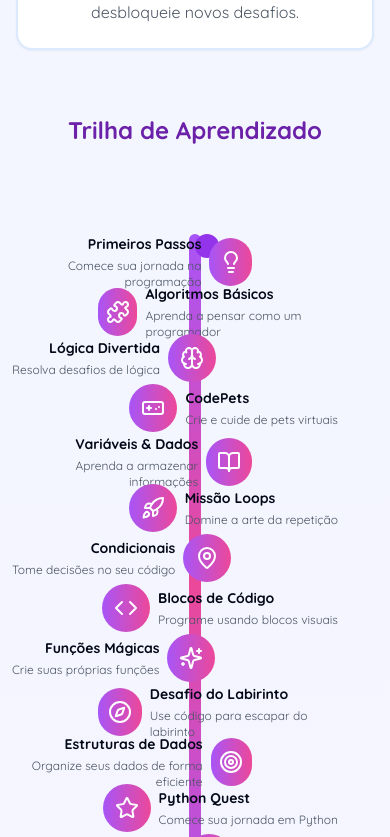
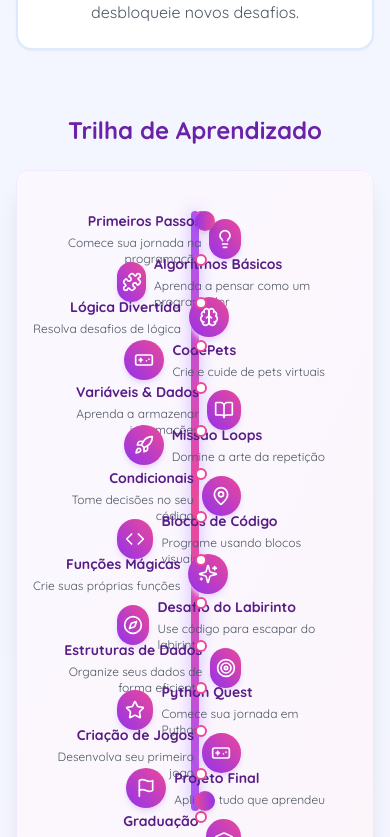
Before and after one commit to heliocmt/kidev, a React (Vite) app: page / in a window 390 px wide. Shown: the part 1967-2804 px from the top of the page. Built offline with nearby package versions, Linux system fonts and the light colour scheme.

Commit message:
Refactor: Improve learning path design
Improve the visual design of the learning path line and items.

```diff
--- a/src/components/LearningPath.tsx
+++ b/src/components/LearningPath.tsx
@@ -50,20 +50,20 @@ const PathStep: React.FC<PathStepProps> = ({
       transition={{ delay: delay * 0.1, duration: 0.5 }}
       className={cn(
         "absolute transform",
-        position === 'left' ? '-translate-x-full -left-5' : 'translate-x-0 right-5',
+        position === 'left' ? '-translate-x-full -left-4' : 'translate-x-0 right-4',
       )}
       style={{ top: `${(step - 1) * (100 / 14)}%` }}
     >
       <div className={cn(
-        "flex items-center max-w-60",
-        position === 'left' ? 'mr-3 flex-row-reverse text-right' : 'ml-3 flex-row text-left'
+        "flex items-center max-w-52",
+        position === 'left' ? 'mr-2 flex-row-reverse text-right' : 'ml-2 flex-row text-left'
       )}>
         <motion.button
-          whileHover={{ scale: 1.1 }}
+          whileHover={{ scale: 1.1, rotate: [0, -5, 5, -5, 0] }}
           whileTap={{ scale: 0.95 }}
           onClick={onClick}
           className={cn(
-            "w-12 h-12 rounded-full flex items-center justify-center text-white",
+            "w-10 h-10 rounded-full flex items-center justify-center text-white shadow-md shadow-purple-200",
             position === 'left' ? 'ml-2' : 'mr-2',
             color
           )}
@@ -71,7 +71,7 @@ const PathStep: React.FC<PathStepProps> = ({
           {icon}
         </motion.button>
         <div>
-          <h3 className="font-bold text-sm">{title}</h3>
+          <h3 className="font-bold text-sm text-purple-900">{title}</h3>
           <p className="text-xs text-gray-600 mt-1">{description}</p>
         </div>
       </div>
@@ -106,137 +106,149 @@ export const LearningPath: React.FC = () => {
       step: 1,
       title: "Primeiros Passos",
       description: "Comece sua jornada na programação",
-      icon: <LightbulbIcon className="h-6 w-6" />,
-      color: "bg-gradient-to-r from-purple-500 to-pink-500",
+      icon: <LightbulbIcon className="h-5 w-5" />,
+      color: "bg-gradient-to-tr from-purple-600 to-pink-500",
       position: "left" as const
     },
     {
       step: 2,
       title: "Algoritmos Básicos",
       description: "Aprenda a pensar como um programador",
-      icon: <PuzzleIcon className="h-6 w-6" />,
-      color: "bg-gradient-to-r from-purple-500 to-pink-500",
+      icon: <PuzzleIcon className="h-5 w-5" />,
+      color: "bg-gradient-to-tr from-purple-600 to-pink-500",
       position: "right" as const
     },
     {
       step: 3,
       title: "Lógica Divertida",
       description: "Resolva desafios de lógica",
-      icon: <BrainIcon className="h-6 w-6" />,
-      color: "bg-gradient-to-r from-purple-500 to-pink-500",
+      icon: <BrainIcon className="h-5 w-5" />,
+      color: "bg-gradient-to-tr from-purple-600 to-pink-500",
       position: "left" as const
     },
     {
       step: 4,
       title: "CodePets",
       description: "Crie e cuide de pets virtuais",
-      icon: <GamepadIcon className="h-6 w-6" />,
-      color: "bg-gradient-to-r from-purple-500 to-pink-500",
+      icon: <GamepadIcon className="h-5 w-5" />,
+      color: "bg-gradient-to-tr from-purple-600 to-pink-500",
       position: "right" as const
     },
     {
       step: 5,
       title: "Variáveis & Dados",
       description: "Aprenda a armazenar informações",
-      icon: <BookOpenIcon className="h-6 w-6" />,
-      color: "bg-gradient-to-r from-purple-500 to-pink-500",
+      icon: <BookOpenIcon className="h-5 w-5" />,
+      color: "bg-gradient-to-tr from-purple-600 to-pink-500",
       position: "left" as const
     },
     {
       step: 6,
       title: "Missão Loops",
       description: "Domine a arte da repetição",
-      icon: <RocketIcon className="h-6 w-6" />,
-      color: "bg-gradient-to-r from-purple-500 to-pink-500",
+      icon: <RocketIcon className="h-5 w-5" />,
+      color: "bg-gradient-to-tr from-purple-600 to-pink-500",
       position: "right" as const
     },
     {
       step: 7,
       title: "Condicionais",
       description: "Tome decisões no seu código",
-      icon: <MapPinIcon className="h-6 w-6" />,
-      color: "bg-gradient-to-r from-purple-500 to-pink-500",
+      icon: <MapPinIcon className="h-5 w-5" />,
+      color: "bg-gradient-to-tr from-purple-600 to-pink-500",
       position: "left" as const
     },
     {
       step: 8,
       title: "Blocos de Código",
       description: "Programe usando blocos visuais",
-      icon: <CodeIcon className="h-6 w-6" />,
-      color: "bg-gradient-to-r from-purple-500 to-pink-500",
+      icon: <CodeIcon className="h-5 w-5" />,
+      color: "bg-gradient-to-tr from-purple-600 to-pink-500",
       position: "right" as const
     },
     {
       step: 9,
       title: "Funções Mágicas",
       description: "Crie suas próprias funções",
-      icon: <SparklesIcon className="h-6 w-6" />,
-      color: "bg-gradient-to-r from-purple-500 to-pink-500",
+      icon: <SparklesIcon className="h-5 w-5" />,
+      color: "bg-gradient-to-tr from-purple-600 to-pink-500",
       position: "left" as const
     },
     {
       step: 10,
       title: "Desafio do Labirinto",
       description: "Use código para escapar do labirinto",
-      icon: <CompassIcon className="h-6 w-6" />,
-      color: "bg-gradient-to-r from-purple-500 to-pink-500",
+      icon: <CompassIcon className="h-5 w-5" />,
+      color: "bg-gradient-to-tr from-purple-600 to-pink-500",
       position: "right" as const
     },
     {
       step: 11,
       title: "Estruturas de Dados",
       description: "Organize seus dados de forma eficiente",
-      icon: <TargetIcon className="h-6 w-6" />,
-      color: "bg-gradient-to-r from-purple-500 to-pink-500",
+      icon: <TargetIcon className="h-5 w-5" />,
+      color: "bg-gradient-to-tr from-purple-600 to-pink-500",
       position: "left" as const
     },
     {
       step: 12,
       title: "Python Quest",
       description: "Comece sua jornada em Python",
-      icon: <StarIcon className="h-6 w-6" />,
-      color: "bg-gradient-to-r from-purple-500 to-pink-500",
+      icon: <StarIcon className="h-5 w-5" />,
+      color: "bg-gradient-to-tr from-purple-600 to-pink-500",
       position: "right" as const
     },
     {
       step: 13,
       title: "Criação de Jogos",
       description: "Desenvolva seu primeiro jogo",
-      icon: <GamepadIcon className="h-6 w-6" />,
-      color: "bg-gradient-to-r from-purple-500 to-pink-500",
+      icon: <GamepadIcon className="h-5 w-5" />,
+      color: "bg-gradient-to-tr from-purple-600 to-pink-500",
       position: "left" as const
     },
     {
       step: 14,
       title: "Projeto Final",
       description: "Aplique tudo que aprendeu",
-      icon: <FlagIcon className="h-6 w-6" />,
-      color: "bg-gradient-to-r from-purple-500 to-pink-500",
+      icon: <FlagIcon className="h-5 w-5" />,
+      color: "bg-gradient-to-tr from-purple-600 to-pink-500",
       position: "right" as const
     },
     {
       step: 15,
       title: "Graduação",
       description: "Parabéns, você completou a trilha!",
-      icon: <GraduationCapIcon className="h-6 w-6" />,
-      color: "bg-gradient-to-r from-purple-500 to-pink-500",
+      icon: <GraduationCapIcon className="h-5 w-5" />,
+      color: "bg-gradient-to-tr from-purple-600 to-pink-500",
       position: "left" as const
     },
   ];
 
   return (
-    <div className="py-10 px-4">
+    <div className="py-6 px-4">
       <div className="relative">
         {/* Path Line */}
-        <div className="relative h-[700px] md:h-[900px]">
-          <div className="absolute top-0 bottom-0 left-1/2 w-3 bg-gradient-to-b from-purple-500 via-pink-500 to-purple-500 rounded-full transform -translate-x-1/2"></div>
+        <div className="relative h-[600px] md:h-[700px]">
+          <div className="absolute top-0 bottom-0 left-1/2 w-2 bg-gradient-to-b from-purple-500 via-pink-500 to-purple-500 rounded-full glow transform -translate-x-1/2 shadow-[0_0_15px_rgba(155,100,255,0.5)]"></div>
+
+          {/* Points on the Path */}
+          {Array.from({ length: 15 }).map((_, i) => (
+            <motion.div
+              key={i}
+              initial={{ scale: 0, opacity: 0 }}
+              animate={{ scale: 1, opacity: 1 }}
+              transition={{ delay: 0.1 + i * 0.1, duration: 0.3 }}
+              className="absolute w-3 h-3 rounded-full bg-white border-2 border-pink-500 transform -translate-x-1/2 left-1/2 z-10"
+              style={{ top: `${i * (100 / 14)}%` }}
+            />
+          ))}
 
           {/* Start Point */}
           <motion.div
             initial={{ scale: 0 }}
             animate={{ scale: 1 }}
             transition={{ delay: 0.2, type: "spring" }}
-            className="absolute top-0 left-1/2 w-6 h-6 rounded-full bg-purple-600 transform -translate-x-1/2 -translate-y-1/2"
+            className="absolute top-0 left-1/2 w-5 h-5 rounded-full bg-gradient-to-r from-purple-600 to-pink-500 transform -translate-x-1/2 -translate-y-1/2 shadow-md z-20"
           />
 
           {/* End Point */}
@@ -244,7 +256,7 @@ export const LearningPath: React.FC = () => {
             initial={{ scale: 0 }}
             animate={{ scale: 1 }}
             transition={{ delay: 1.7, type: "spring" }}
-            className="absolute bottom-0 left-1/2 w-6 h-6 rounded-full bg-pink-600 transform -translate-x-1/2 translate-y-1/2"
+            className="absolute bottom-0 left-1/2 w-5 h-5 rounded-full bg-gradient-to-r from-pink-500 to-purple-600 transform -translate-x-1/2 translate-y-1/2 shadow-md z-20"
           />
 
           {/* Steps */}
--- a/src/pages/Index.tsx
+++ b/src/pages/Index.tsx
@@ -39,13 +39,17 @@ const Index = () => {
 
             <HowItWorks />
 
-            <div className="mb-20">
-              <h2 className="text-2xl md:text-3xl font-bold text-center mb-12 text-purple-800">
+            <div className="mb-16">
+              <h2 className="text-2xl md:text-3xl font-bold text-center mb-6 text-purple-800">
                 Trilha de Aprendizado
               </h2>
 
-              {/* Learning Path */}
-              <LearningPath />
+              <div className="relative overflow-hidden rounded-xl bg-white/50 backdrop-blur-sm shadow-xl p-4 border border-purple-100">
+                <div className="absolute top-0 left-0 w-full h-full bg-gradient-to-br from-purple-50/80 to-pink-50/80 opacity-70"></div>
+                <div className="relative z-10">
+                  <LearningPath />
+                </div>
+              </div>
             </div>
 
             <FeaturedGames />
```
